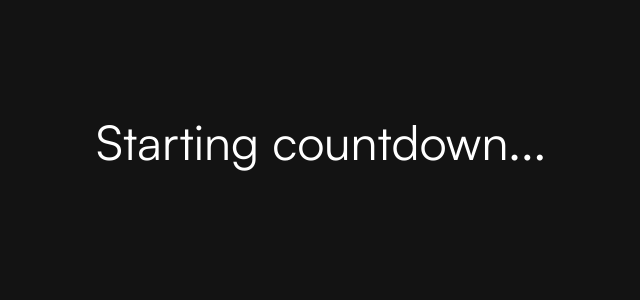
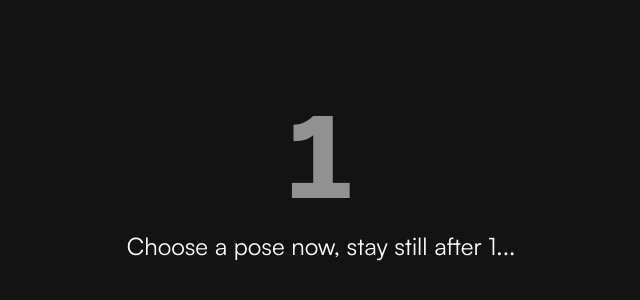
Before and after one commit to Hreeth/photobooth-tauri, a React (Vite) app: page /countdown in a window 1280 px wide. Shown: the part 258-558 px from the top of the page, without its empty margins (319-959 px from the left). Built offline with nearby package versions, Linux system fonts and the light colour scheme.

Commit message:
added countdown text, removed pricing in manual mode

```diff
--- a/src/Pages/Countdown/index.tsx
+++ b/src/Pages/Countdown/index.tsx
@@ -16,13 +16,13 @@ function Countdown() {
   const [isStarting, setIsStarting] = useState(true)
   const { options, setImages } = useData();
 
-  // useEffect(() => {
-  //   const startDelay = setTimeout(() => {
-  //     setIsStarting(false)
-  //   }, 3000);
+  useEffect(() => {
+    const startDelay = setTimeout(() => {
+      setIsStarting(false)
+    }, 3000);
 
-  //   return () => clearTimeout(startDelay)
-  // }, [])
+    return () => clearTimeout(startDelay)
+  }, [])
 
   useEffect(() => {
     if (isStarting) return
```
